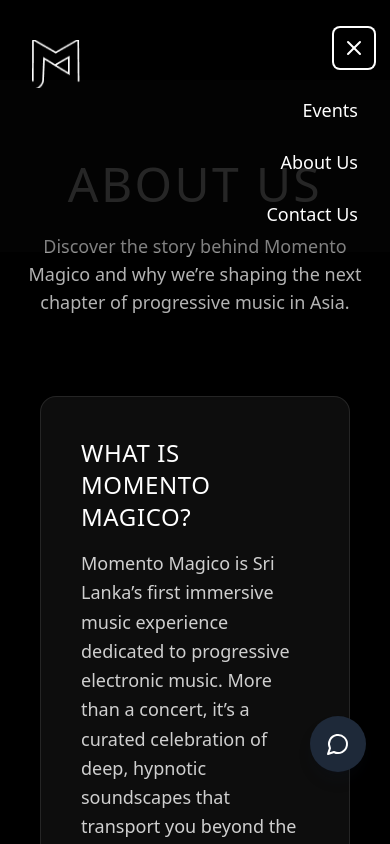
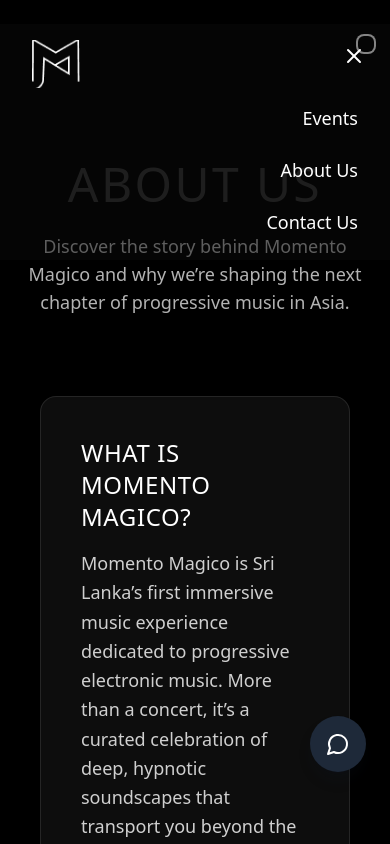
Before and after one commit to momento-magico/mm-web-application, a Next.js app: page /about in a window 390 px wide. Both pictures are taken after a click on the button 354 px from the left and 48 px from the top of the page. Shown: the top 844 px of the page. Built offline with nearby package versions, Linux system fonts and the light colour scheme.

Commit message:
update mobile nav bar

```diff
--- a/src/components/MobileNavBar.tsx
+++ b/src/components/MobileNavBar.tsx
@@ -7,7 +7,7 @@
     setIsOpen(!isOpen);
   };
   return (
-    <nav className="md:hidden fixed top-4 left-0 right-0  shadow-md z-50">
+    <nav className="md:hidden absolute top-4 left-0 right-0  shadow-md z-50">
       <div className="flex items-center justify-end px-4 py-3">
         <button
           onClick={toggleMenu}
@@ -16,14 +16,14 @@
           aria-label="Toggle menu"
         >
           {isOpen ? (
-            <X className="h-6 w-6" color="white" />
+            <X className=" absolute right-6 h-6 w-6 z-99" color="white" />
           ) : (
             <Menu className="h-6 w-6" color="white" />
           )}
         </button>
       </div>
       {isOpen && (
-        <div className=" px-4 py-2 pb-4 bg-[#0A0A0A]/30 text-white">
+        <div className=" absolute top-0 right-0 left-0 pt-18 px-4 py-2 pb-4 bg-[#0A0A0A]/50 text-white">
           <ul className="space-y-2">
             <li className="flex justify-end">
               <Link
```
